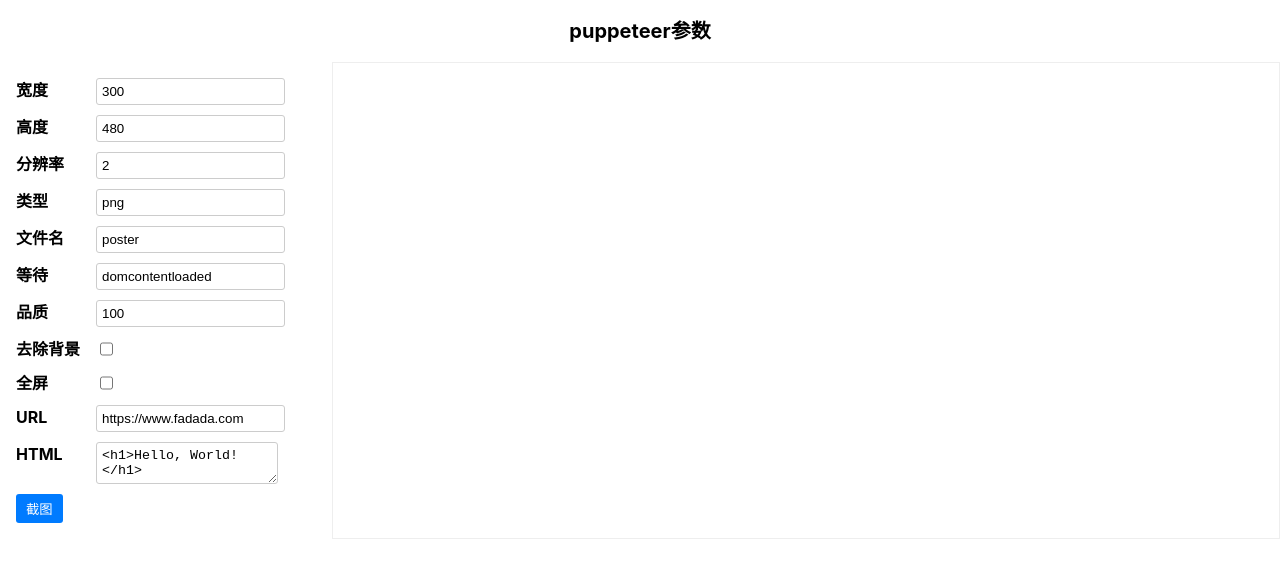
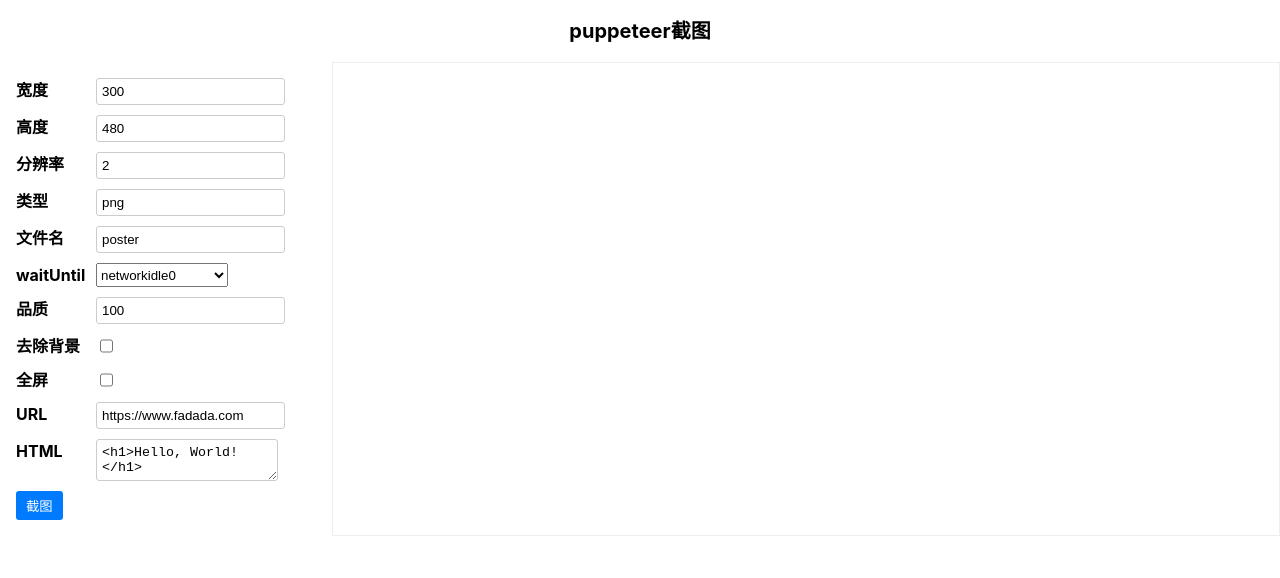
Before and after one commit to wu529778790/teach.shenzjd.com, a Vue app: page / in a window 1280 px wide. Shown: the top 578 px of the page. Built offline with nearby package versions, Linux system fonts and the light colour scheme.

Commit message:
fix: update

```diff
--- a/src/client/App.vue
+++ b/src/client/App.vue
@@ -1,6 +1,6 @@
 <template>
   <div class="puppeteer">
-    <div class="title">puppeteer参数</div>
+    <div class="title">puppeteer截图</div>
     <div class="main">
       <div class="params">
         <div class="form-row">
@@ -24,8 +24,13 @@
           <input type="text" id="filename" v-model="params.filename" />
         </div>
         <div class="form-row">
-          <label for="waitUntil">等待</label>
-          <input type="text" id="waitUntil" v-model="params.waitUntil" />
+          <label for="waitUntil">waitUntil</label>
+          <select id="waitUntil" v-model="params.waitUntil">
+            <option value="networkidle0">networkidle0</option>
+            <option value="networkidle2">networkidle2</option>
+            <option value="domcontentloaded">domcontentloaded</option>
+            <option value="load">load</option>
+          </select>
         </div>
         <div class="form-row">
           <label for="quality">品质</label>
@@ -72,7 +77,7 @@ const params = ref({
   ratio: 2,
   type: "png",
   filename: "poster",
-  waitUntil: "domcontentloaded",
+  waitUntil: "networkidle0",
   quality: 100,
   omitBackground: false,
   fullPage: false,
@@ -115,7 +120,7 @@ function screenshot() {
       flex: 1;
       border: 1px solid #eee;
       .img {
-        width: 100%;
+        max-width: 100%;
       }
     }
   }
```
